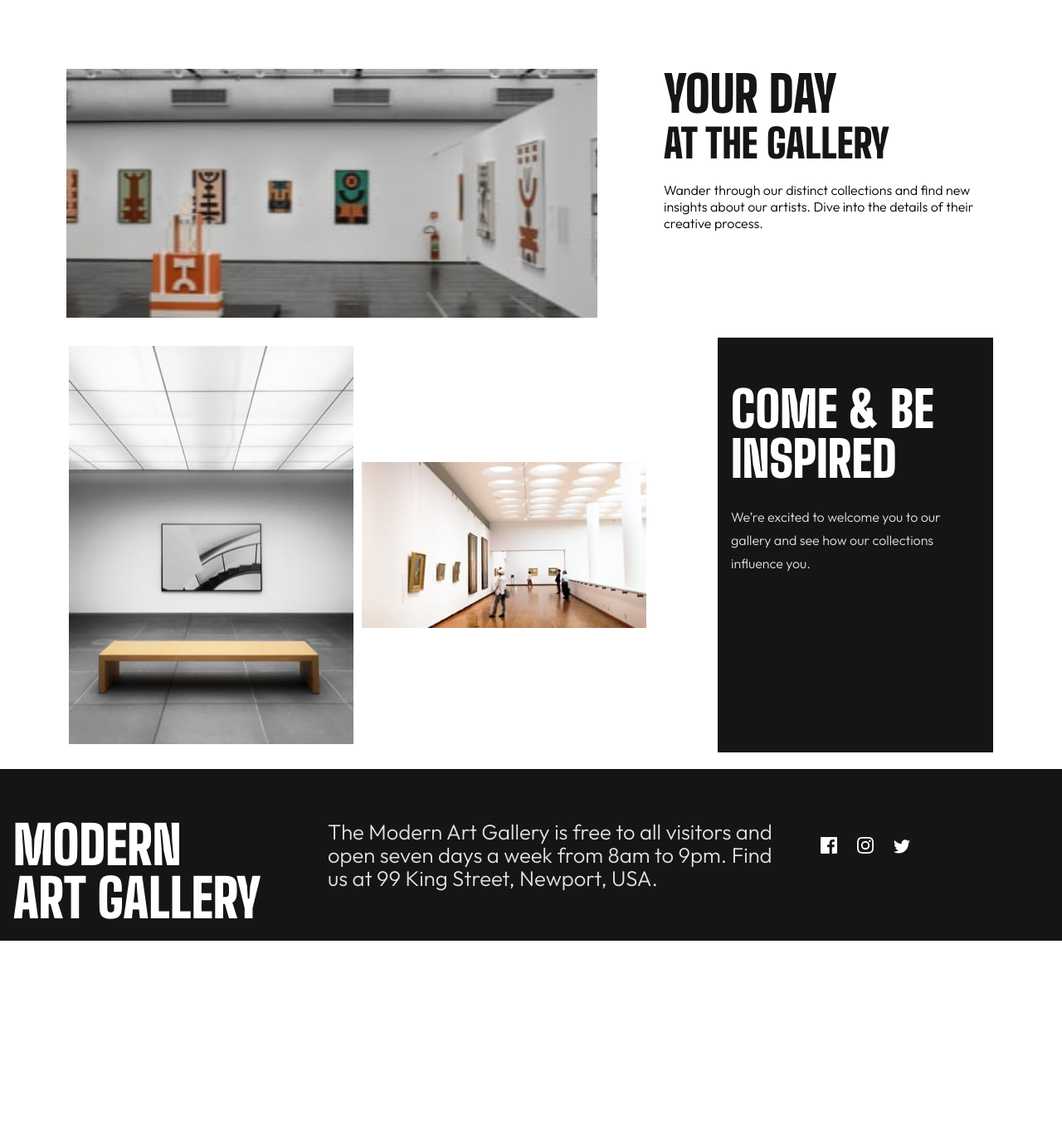
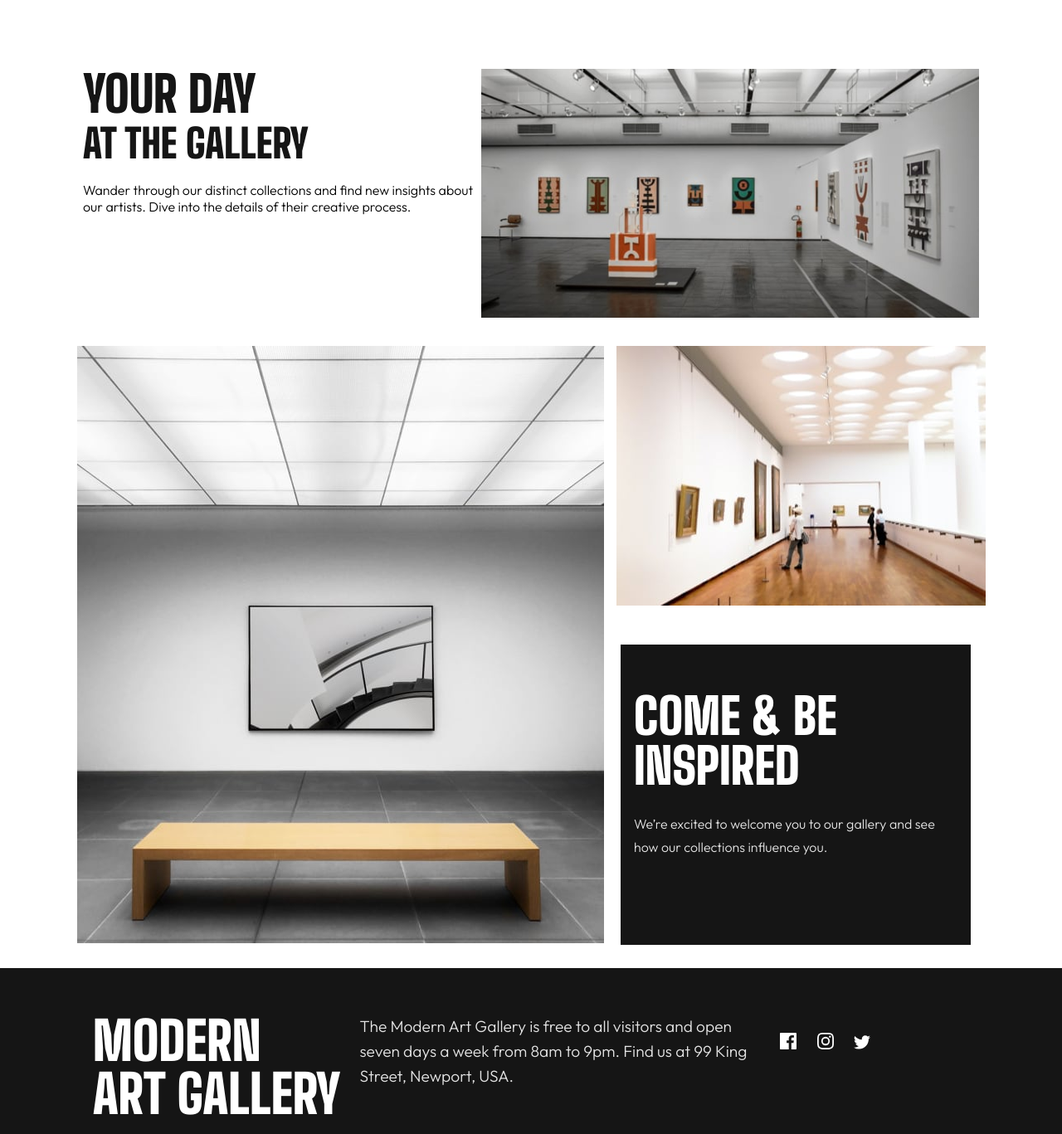
Before and after one commit to LathbridgeAmalitech/Art-Gallery, a plain HTML site: page art-gallery-website/index.html in a window 1280 px wide. Shown: the part 807-2174 px from the top of the page at 83% size. Before the commit the page ends 1941 px from the top, so only its background shows below. Drawn offline with Linux system fonts and the light colour scheme.

Commit message:
Add files via upload

```diff
--- a/art-gallery-website/index.html
+++ b/art-gallery-website/index.html
@@ -28,7 +28,7 @@
     <div id="sib">
           <h1 id="Modern"> Modern <span>Art Gallery</span> </h1>
 
-          <p>
+          <p id="thearts">
             The arts in the collection of the Modern Art Gallery all started
             from a spark of inspiration. Will these pieces inspire you? Visit
             us and find out.
@@ -48,6 +48,7 @@
 
   <section class="section2">
 
+    <div id="spak">
         <div class="second_container"> </div>
 
         <span class="your_day">
@@ -58,12 +59,21 @@
               our artists. Dive into the details of their creative process.
             </p>
         </span>
-
+    </div>
 
     <div class="section_images">
+      <picture>
+          <source media="(min-width: 1000px)" srcset="./assets/desktop/image-grid-2.jpg">
+          <source media="(min-width: 620px)" srcset="./assets/tablet/image-grid-2.jpg">
           <img src="./assets/mobile/image-grid-2.jpg" alt="">
+      </picture>
+
+      <picture>
+        <source media="(min-width: 1000px)" srcset="./assets/desktop/image-grid-3.jpg">
+        <source media="(min-width: 620px)" srcset="./assets/tablet/image-grid-3.jpg">
         <img src="./assets/mobile/image-grid-3.jpg" alt="">
-    </div>
+     </picture>
+
 
       <div class="comeandbeinspired">
        <h1> Come &amp; be inspired </h1>
@@ -73,11 +83,15 @@
        </p>
       </div>
 
+    </div>
+
+
   </section>
 
 
 
   <footer>
+    <div class="footer">
        <h1>Modern <span>Art Gallery</span></h1>
        <p>
          The Modern Art Gallery is free to all visitors and open seven days a week
@@ -88,6 +102,7 @@
         <svg width="20" height="20" xmlns="http://www.w3.org/2000/svg"><path d="M10 1.802c2.67 0 2.987.01 4.042.059 2.71.123 3.975 1.409 4.099 4.099.048 1.054.057 1.37.057 4.04 0 2.672-.01 2.988-.057 4.042-.124 2.687-1.387 3.975-4.1 4.099-1.054.048-1.37.058-4.041.058-2.67 0-2.987-.01-4.04-.058-2.718-.124-3.977-1.416-4.1-4.1-.048-1.054-.058-1.37-.058-4.041 0-2.67.01-2.986.058-4.04.124-2.69 1.387-3.977 4.1-4.1 1.054-.048 1.37-.058 4.04-.058ZM10 0C7.284 0 6.944.012 5.877.06 2.246.227.227 2.242.061 5.877.01 6.944 0 7.284 0 10s.012 3.057.06 4.123c.167 3.632 2.182 5.65 5.817 5.817 1.067.048 1.407.06 4.123.06s3.057-.012 4.123-.06c3.629-.167 5.652-2.182 5.816-5.817.05-1.066.061-1.407.061-4.123s-.012-3.056-.06-4.122C19.777 2.249 17.76.228 14.124.06 13.057.01 12.716 0 10 0Zm0 4.865a5.135 5.135 0 1 0 0 10.27 5.135 5.135 0 0 0 0-10.27Zm0 8.468a3.333 3.333 0 1 1 0-6.666 3.333 3.333 0 0 1 0 6.666Zm5.338-9.87a1.2 1.2 0 1 0 0 2.4 1.2 1.2 0 0 0 0-2.4Z" fill="#FFF"/></svg>
         <svg width="20" height="17" xmlns="http://www.w3.org/2000/svg"><path d="M20 2.172a8.192 8.192 0 0 1-2.357.646 4.11 4.11 0 0 0 1.805-2.27 8.22 8.22 0 0 1-2.606.996A4.096 4.096 0 0 0 13.847.248c-2.65 0-4.596 2.472-3.998 5.037A11.648 11.648 0 0 1 1.392 1a4.109 4.109 0 0 0 1.27 5.478 4.086 4.086 0 0 1-1.858-.513c-.045 1.9 1.318 3.679 3.291 4.075a4.113 4.113 0 0 1-1.853.07 4.106 4.106 0 0 0 3.833 2.849A8.25 8.25 0 0 1 0 14.658a11.616 11.616 0 0 0 6.29 1.843c7.618 0 11.923-6.434 11.663-12.205A8.354 8.354 0 0 0 20 2.172Z" fill="#FFF"/></svg>
       </div>
+   </div>
   </footer>
 
 </body>
--- a/art-gallery-website/location.css
+++ b/art-gallery-website/location.css
@@ -2,6 +2,7 @@ body{
     font-family: Arial, Helvetica, sans-serif;
     margin: 0px;
     padding: 0px;
+    overflow-x: hidden;
 }
 
 .map{
@@ -152,7 +153,11 @@ footer h1 span {
 /* TABLET VIEWS, SCREENS FROM 640px Going  */
 
 @media (width>640px) {
+    section{
+        padding-left: 10%;
+        padding-right: 10%;
 
+    }
     footer{
         display: flex;
         justify-content: space-between;
@@ -177,12 +182,33 @@ footer h1 span {
         margin-left: 30px;
     }
 
+    .footer{
+        display: flex;
+        width: 90%;
+        margin-left: auto;
+        margin-right: auto;
+    }
+
+    .sec2footer{
+        display: flex;
+        width: 90%;
+        margin-left: auto;
+        margin-right: auto;
+    }
+
+    .secText{
+        line-height: 50px;
+        max-width: 500px;
+    }
+
     .secSection{
         display: flex;
         justify-content: space-between;
+        margin-left: auto;
+        margin-right: auto;
     }
 
-    .secSection div{
+    .king{
         margin-left: 70px;
     }
 
@@ -197,6 +223,11 @@ footer h1 span {
 
     }
 
+    .icons{
+        margin-top: auto;
+        margin-bottom: auto;
+    }
+
 }
 
 
@@ -208,4 +239,12 @@ footer h1 span {
 
     }
 
+    .footer{
+      width: 80%;
+    }
+
+    .sec2footer{
+        width: 80%;
+    }
+
 }
--- a/art-gallery-website/styles.css
+++ b/art-gallery-website/styles.css
@@ -179,7 +179,7 @@ footer h1{
 footer p{
     color: rgb(228, 228, 228);
     font-family: 'Outfit', sans-serif;
-    line-height: 28px;
+    line-height: 30px;
     padding-top: 20px;
     padding-bottom: 20px;
 }
@@ -219,7 +219,7 @@ footer div svg{
         width:45%;
         margin-left: 10px;
         margin-right: 10px;
-        font-size: 2dvw;
+        font-size: 1.5dvw;
         align-items: center;
         justify-content: center;
     }
@@ -232,26 +232,35 @@ footer div svg{
     .section2{
         display: flex;
         flex-wrap: wrap;
+        max-width: 98%;
+        overflow: hidden !important;
+        margin-left: auto;
+        margin-right: auto;
+        position: relative;
 
     }
     .section_images{
         display: flex;
     }
 
+
     .section2 h1{
         font-size: 60px;
         line-height: 60px;
     }
     .comeandbeinspired{
-        width: 300px;
-        height: auto;
+        width: 250px;
+        height: 330px;
+        position: absolute;
+        left: 55dvw;
+        bottom: 1vh;
+        margin-right: 0px;
         margin-left: auto;
-        margin-right: auto;
 
     }
 
     .your_day{
-        width: 400px !important;
+        width: 40vw !important;
         margin-left: auto !important;
         margin-right: auto !important;
         height: auto;
@@ -259,17 +268,24 @@ footer div svg{
     }
 
     .section_images{
-       gap: 10px;
+       gap: 15px;
 
     }
 
     .second_container{
-        width: 50vw;
+        width: 40vw;
         display: flex;
-        flex-direction: row-reverse;
+        background-image: url('./assets/tablet/image-grid-1.jpg');
     }
 
-
+    #spak{
+        display: flex;
+        justify-content: space-between;
+        flex-direction: row-reverse;
+        max-width: 90%;
+        margin-left: auto;
+        margin-right: auto;
+    }
 
     .section1 h1{
         font-size: 70px;
@@ -306,8 +322,23 @@ footer div svg{
 
     }
 
+    .footer{
+        display: flex;
+        width: 85%;
+        margin-left: auto;
+        margin-right: auto;
 
+    }
 
+    .icons{
+        margin-top: auto;
+        margin-bottom: auto;
+    }
+
+    #thearts{
+        max-width: 80%;
+        line-height: 30px;
+    }
 }
 
 
@@ -322,6 +353,12 @@ footer div svg{
 
 
 @media (width>1000px) {
+
+    .second_container{
+        width: 50vw;
+        display: flex;
+        background-image: url('./assets/desktop/image-grid-1.jpg');
+    }
 
     .section1{
         margin-bottom: 0px;
@@ -366,8 +403,9 @@ footer div svg{
         text-transform: uppercase;
         color: #ffffff;
         top: 20%;
-        left: 10vw;
+        left: 12vw;
         right: 60%;
+        mix-blend-mode:difference;
     }
     #mart span {
         display: block;
@@ -375,6 +413,25 @@ footer div svg{
         line-height: 60px;
     }
 
+    .comeandbeinspired{
+        width: 390px;
+        height: 330px;
+        position: absolute;
+        left: 59%;
+        right: auto;
+        bottom: 1vh;
+        margin-right: 0px;
+        margin-left: 0px;
 
+    }
 
+    #thearts{
+        max-width: 80%;
+        line-height: 40px;
+        padding-bottom: 40px;
+    }
+
+    .sib{
+       margin-left: 60%;
+    }
 }
```
Also changed, not shown: art-gallery-website/location.html (+6 -2 lines). Lines whose indentation alone changed are shown as unchanged.
